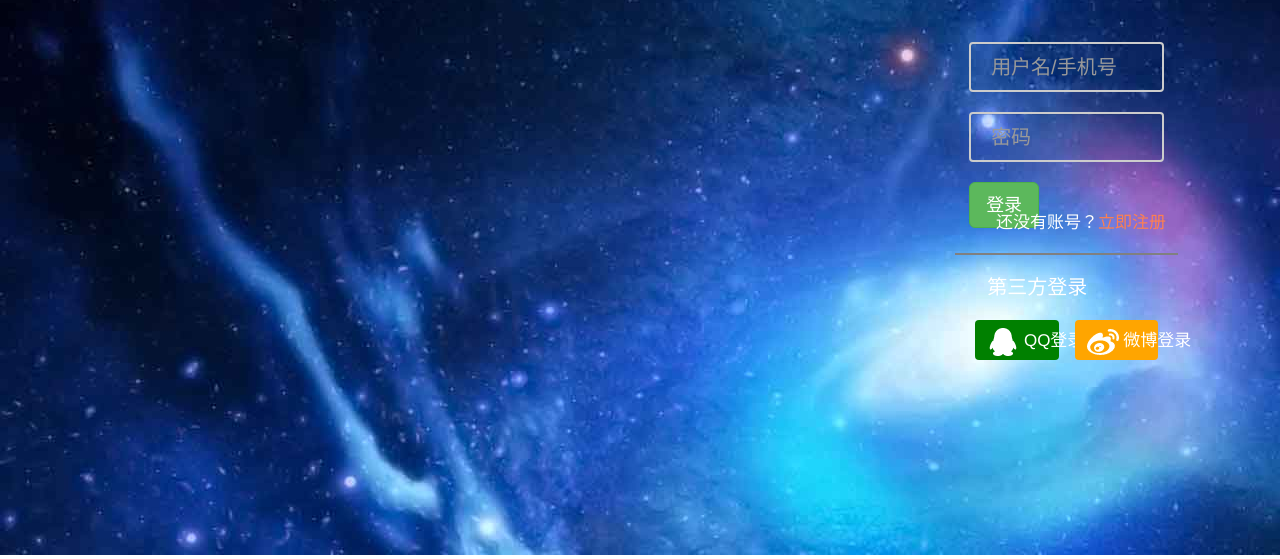
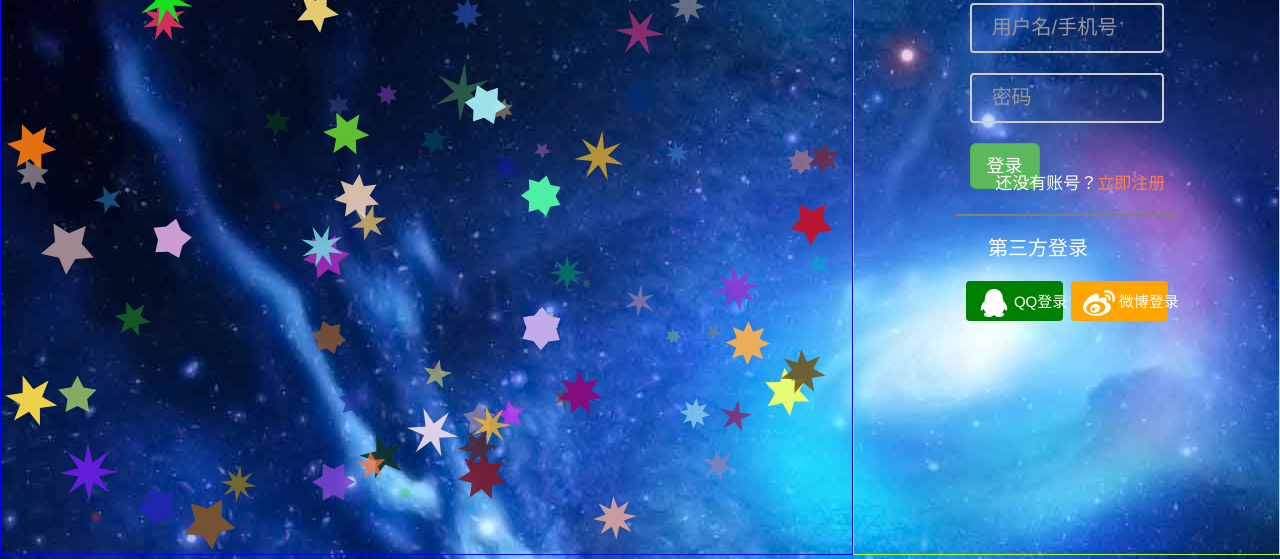
Before and after one commit to codingkai001/YuYanProject, a plain HTML site: page sign_in.html in a window 1280 px wide. Shown: the part 245-804 px from the top of the page. Drawn offline with Linux system fonts and the light colour scheme.

Commit message:
登录注册完成！

```diff
--- a/sign_in.html
+++ b/sign_in.html
@@ -2,24 +2,26 @@
 <html lang="en">
 <head>
     <meta charset="UTF-8">
-    <title>登录|欲言</title>
+    <title>登录|星愿</title>
     <link rel="stylesheet" href="static/bootstrap/css/bootstrap.min.css">
     <link rel="stylesheet" href="static/css/layui.css">
     <link rel="stylesheet" href="static/css/main.css">
+    <script src="static/login.js"></script>
 </head>
 <body>
 <div class="layui-container main-style">
-    <div class="layui-col-md8 layui-col-lg8 show-ball">
-
+    <div class="layui-col-md8 layui-col-lg8 show-ball" id="canvas-area">
+        <canvas id="canvas">
+        </canvas>
     </div>
-    <div class="layui-col-xs12 layui-col-sm12 layui-col-md4 layui-col-lg4 sign-in-form">
-        <div class="form-area">
+    <div class="layui-col-xs12 layui-col-sm12 layui-col-md4 layui-col-lg4 form-area">
+        <div class="sign-in-form">
             <br>
             <h3>用户登录</h3>
             <hr><br>
             <form action="#" method="post" class="form-horizontal" autocomplete="off">
-                <input type="text" name="username" class="user-field form-control" placeholder="用户名/手机号">
-                <input type="password" name="password" class="psw-field form-control" placeholder="密码">
+                <input type="text" name="username" class="form-control" id="user-field" placeholder="用户名/手机号">
+                <input type="password" name="psw" class="form-control" id="psw-field" placeholder="密码">
                 <button type="submit" class="btn-submit btn btn-success btn-lg">登录</button>
             </form>
             <a href="sign_up.html" class="to-sign-up">还没有账号？<span style="color: coral">立即注册</span></a>
@@ -34,6 +36,5 @@
 <script src="static/jquery.min.js"></script>
 <script src="static/bootstrap/js/bootstrap.min.js"></script>
 <script src="static/layui.js"></script>
-<script src="static/login.js"></script>
 </body>
 </html>
--- a/static/css/main.css
+++ b/static/css/main.css
@@ -11,38 +11,50 @@ body{
     left: 0;
     position: absolute;
     height: 100%;
-    /*border: 1px solid blue;*/
+    border: 1px solid blue;
     /*background-color: blue;*/
 }
-.sign-in-form{
+
+.form-area {
     right: 0;
     position: absolute;
     height: 100%;
-    /*border: 1px solid greenyellow;*/
+    border: 1px solid greenyellow;
     /*background-color: greenyellow;*/
 }
-.form-area{
+
+.sign-in-form, .sign-up-form {
     position: absolute;
     width: 70%;
     height: 60%;
-    top: 20%;
     left: 15%;
     padding: 20px 10px;
     /*background-color: #00F7DE;*/
     /*border: 1px solid greenyellow;*/
 }
-.form-area h3{
+
+.sign-up-form {
+    top: 5%;
+}
+
+.sign-in-form {
+    top: 15%;
+}
+
+.sign-in-form h3, .sign-up-form h3 {
     font-size: 30px;
     text-indent: 1.5em;
     color: white;
 }
-.form-area hr{
+
+.sign-up-form hr, .sign-in-form hr {
     width: 80%;
     margin: 10px auto;
     height: 2px;
     background-color: gray;
 }
-.user-field,.psw-field{
+
+#user-field, #psw-field, #psw-confirm, #phone-field, #verifying-field {
     background: none;
     padding: 0 20px;
     width: 70%;
@@ -51,12 +63,36 @@ body{
     border-width: 2px;
     font-size: 20px;
     color: #c5d350;
+    /*border: 1px solid red;*/
+}
+
+#verifying-code {
+    position: absolute;
+    margin: 5px 0;
+    left: 18%;
+    width: 30%;
+    height: 40px;
+    background: none;
+    border-width: 2px;
+    font-size: 20px;
+    color: #c5d350;
+}
+
+#send-msg {
+    position: absolute;
+    margin: 5px 0;
+    right: 18%;
+    width: 25%;
+    height: 40px;
+    color: white;
+    font-size: 17px;
 }
 .btn-submit{
     position: relative;
     left: 15%;
 }
-.form-area a{
+
+.sign-in-form a, .sign-up-form a {
     position: relative;
     float: right;
     margin: -20px 40px 20px 20px;
@@ -79,21 +115,21 @@ a:hover,a:focus,a:visited,a:link{
     float: left;
     left: 10%;
     position: relative;
-    margin: 10px 20px;
-    width: 30%;
+    margin: 10px 10px;
+    width: 35%;
     height: 40px;
     color: white;
-    font-size: 17px;
+    font-size: 15px;
 }
 #weibo-link{
     border: none;
     background-color: orange;
     float: right;
     right: 10%;
-    width: 30%;
+    width: 35%;
     height: 40px;
     position: relative;
-    margin: 10px 20px;
+    margin: 10px 10px;
     color: white;
-    font-size: 17px;
+    font-size: 15px;
 }
--- a/static/login.js
+++ b/static/login.js
@@ -0,0 +1,86 @@
+window.onload = function () {
+    var canvas = document.getElementById("canvas");
+    var ball = document.getElementById("canvas-area");
+    //让画布的宽度为浏览器可视区域的宽度  注意不能使用canvas.style.width
+    canvas.width = ball.offsetWidth;
+    canvas.height = ball.offsetHeight;
+    //设置画布背景颜色
+    // canvas.style.background="#000";
+    var cobj = canvas.getContext("2d");
+
+    //星星的数组
+    var startArr = [];
+    //用随机数生成星星的颗数
+    var starNums = 100 + Math.random() * 20;
+    for (var i = 0; i < starNums; i++) {
+        //x,y,radius1,radius2,num,drawType,color
+
+
+        var starObj = {
+            radius1: 20 + 10 * Math.random(),
+            radius2: 8 + 7 * Math.random(),
+            x: 30 + (canvas.width - 60) * Math.random(),
+            y: 30 + (canvas.height - 60) * Math.random(),
+            num: 4 + Math.ceil(4 * Math.random()),
+            color: "rgb(" + parseInt(Math.random() * 255) + "," + parseInt(Math.random() * 255) + "," + parseInt(Math.random() * 255) + ")",
+            angle: 360 * Math.random(),
+            changeAgele: -5 + 10 * Math.random()
+        }
+
+        startArr.push(starObj);
+    }
+
+
+    setInterval(function () {
+        cobj.clearRect(0, 0, canvas.width, canvas.height);
+        for (var i = 0; i < startArr.length; i++) {
+            startArr[i].angle += startArr[i].changeAgele;
+            cobj.save();
+            cobj.beginPath();
+
+            cobj.translate(startArr[i].x, startArr[i].y);
+            cobj.rotate(startArr[i].angle * Math.PI / 180);
+            cobj.scale(Math.sin(startArr[i].angle * Math.PI / 180), Math.sin(startArr[i].angle * Math.PI / 180));
+            cobj.globalAlpha = Math.abs(Math.sin(startArr[i].angle * Math.PI / 180));
+            //绘制多边形
+            drawStar(0, 0, startArr[i].radius1, startArr[i].radius2, startArr[i].num, "fill", startArr[i].color)
+            cobj.restore();
+        }
+    }, 60);
+
+
+    //绘制多边形
+    function drawStar(x, y, radius1, radius2, num, drawType, color) {
+        var angle = 360 / (num * 2);
+        var arr = [];
+        for (var i = 0; i < num * 2; i++) {
+            var starObj = {};
+            if (i % 2 == 0) {
+                starObj.x = x + radius1 * Math.cos(i * angle * Math.PI / 180);
+                starObj.y = y + radius1 * Math.sin(i * angle * Math.PI / 180);
+            }
+            else {
+                starObj.x = x + radius2 * Math.cos(i * angle * Math.PI / 180);
+                starObj.y = y + radius2 * Math.sin(i * angle * Math.PI / 180);
+            }
+
+            arr.push(starObj);
+        }
+
+        cobj.beginPath();
+        cobj.fillStyle = color;
+        cobj.fillStyle = color;
+        cobj.moveTo(arr[0].x, arr[0].y);
+        for (var i = 1; i < arr.length; i++) {
+            cobj.lineTo(arr[i].x, arr[i].y);
+        }
+        cobj.closePath();
+        if (drawType == "fill") {
+            cobj.fill();
+        }
+        else {
+            cobj.stroke();
+        }
+    }
+
+};
```
Also changed, not shown: sign_up.html (+38 -2 lines).
